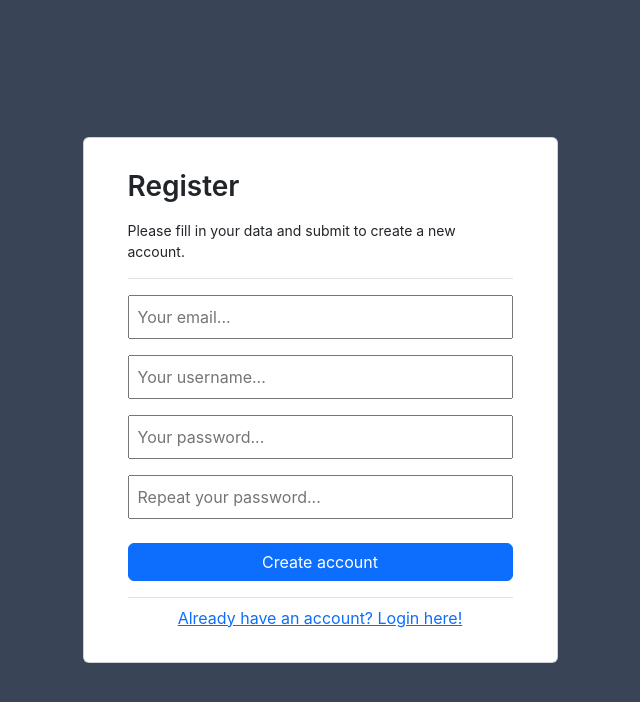
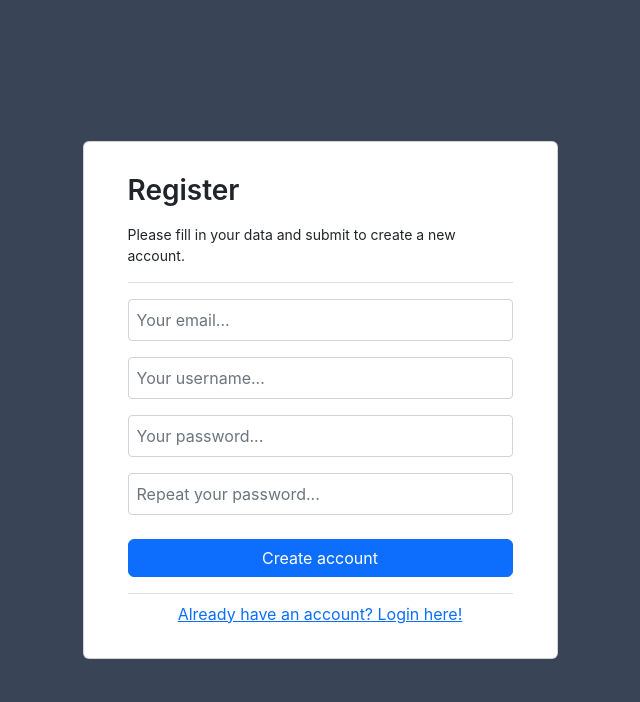
Before and after one commit to Kliszek/EGUI22L-BlogApp3-frontend, a React (Create React App) app: page /signup in a window 1280 px wide. Shown: the top 702 px of the page, without its empty margins (320-960 px from the left). Built offline with nearby package versions, Linux system fonts and the light colour scheme; the HTML template or start-up script is replaced by a standard one.

Commit message:
Added a searchbar

```diff
--- a/src/BlogsList/blogsList.tsx
+++ b/src/BlogsList/blogsList.tsx
@@ -3,22 +3,28 @@ import { Link, useNavigate } from "react-router-dom";
 import { Blog } from "../Interfaces/blog.interface";
 import useGet from "../useGet";
 import useVerifyAuth, { getUsername } from "../useVerifyAuth";
+import { ReactComponent as SearchIcon } from "../svg/search.svg";
 
 export const BlogsList = () => {
   const navigate = useNavigate();
 
   const { data: blogs, isPending, error } = useGet<Blog[]>('blogs');
   const [ hideOthersBlogs, setHideOthersBlogs ] = useState<boolean>(false);
+  const [ searchText, setSearchText ] = useState<string>('');
 
   useVerifyAuth();
 
   return (
     <div className="justify-content-center">
-      <div className="row d-flex justify-content-center mt-3 mb-5">
-        <div className="col-10 col-lg-8 d-flex justify-content-end border-1 border-bottom">
-          <div className="form-check d-flex flex-row pb-2 justify-content-center gap-2 ">
-            <input checked={hideOthersBlogs} onChange={(e)=>setHideOthersBlogs(e.target.checked)} style={{width:"1.5rem", height:"1.5rem"}} className="form-check-input" type="checkbox" id="hideOthers"/>
-            <label className="h4 form-check-label text-light" htmlFor="hideOthers">
+      <div className="row d-flex justify-content-center mt-3 mb-4 pb-2">
+        <div className="col-10 col-lg-8 d-flex justify-content-center justify-content-md-between align-items-end">
+          <div className="d-flex flex-row gap-3 align-items-center pb-2 border-bottom">
+            <input value={searchText} onChange={(e)=>setSearchText(e.target.value)} type="search" placeholder="Search blogs..." className="p-2 rounded-1 form-control" />
+            <SearchIcon className="text-light fw-bold" />
+          </div>
+          <div className="form-check d-flex flex-row pb-2 justify-content-center ps-5 pe-4 ps-md-4 pe-md-0 gap-2 border-bottom">
+            <input checked={hideOthersBlogs} onChange={(e)=>setHideOthersBlogs(e.target.checked)} style={{width:"1.1rem", height:"1.1rem"}} className="form-check-input" type="checkbox" id="hideOthers"/>
+            <label className="h5 form-check-label text-light" htmlFor="hideOthers">
               Hide others' blogs
             </label>
           </div>
@@ -28,7 +34,13 @@ export const BlogsList = () => {
       {error && <span className="text-danger my-5">{error}</span>}
       {blogs &&
         blogs.map((blog) => (<>
-          {(!hideOthersBlogs || blog.ownerId===getUsername()) && <div key={blog.id} className="row justify-content-center mb-5">
+          {(!hideOthersBlogs || blog.ownerId===getUsername()) &&
+          (
+            blog.title.toLocaleLowerCase().includes(searchText.toLocaleLowerCase()) ||
+            blog.ownerId.toLocaleLowerCase().includes(searchText.toLocaleLowerCase()) ||
+            blog.blogEntryList[0]?.content.toLocaleLowerCase().includes(searchText.toLocaleLowerCase())
+          ) &&
+          <div key={blog.id} className="row justify-content-center mb-5">
             <div className="col-10 col-lg-8 text-md-start card px-0 shadow-sm">
               <div className="card-body mx-4 m-2">
                 <div className="d-flex flex-column flex-md-row justify-content-between">
--- a/src/LoginForm/loginForm.tsx
+++ b/src/LoginForm/loginForm.tsx
@@ -46,7 +46,7 @@ export const LoginForm = () => {
               placeholder="Your username..."
               onChange={(e) => setUsername(e.target.value)}
               value={username}
-              className="mb-3 p-2"
+              className="mb-3 p-2 form-control rounded-1"
             ></input>
             <input
               required
@@ -54,7 +54,7 @@ export const LoginForm = () => {
               type="password"
               onChange={(e) => setPassword(e.target.value)}
               value={password}
-              className="mb-4 p-2"
+              className="mb-4 p-2 form-control rounded-1"
             />
             {isPending && <button className='btn btn-primary disabled'>Logging in...</button>}
             {!isPending && <button className='btn btn-primary'>Log in</button>}
--- a/src/RegisterForm/registerForm.tsx
+++ b/src/RegisterForm/registerForm.tsx
@@ -69,14 +69,14 @@ export const RegisterForm = () => {
               type="email"
               onChange={(e) => setEmail(e.target.value)}
               value={email}
-              className="mb-3 p-2"
+              className="mb-3 p-2 form-control rounded-1"
             ></input>
             <input
               required
               placeholder="Your username..."
               onChange={(e) => setUsername(e.target.value)}
               value={username}
-              className="mb-3 p-2"
+              className="mb-3 p-2 form-control rounded-1"
             ></input>
             <input
               required
@@ -84,7 +84,7 @@ export const RegisterForm = () => {
               type="password"
               onChange={(e) => setPassword(e.target.value)}
               value={password}
-              className="mb-3 p-2"
+              className="mb-3 p-2 form-control rounded-1"
             />
             <input
               required
@@ -92,7 +92,7 @@ export const RegisterForm = () => {
               type="password"
               onChange={(e) => setRPassword(e.target.value)}
               value={rPassword}
-              className="mb-4 p-2"
+              className="mb-4 p-2 form-control rounded-1"
             />
             {isPending && <button className='btn btn-primary disabled'>Loading...</button>}
             {!isPending && <button className='btn btn-primary'>Create account</button>}
```
Also changed, not shown: src/svg/search.svg (added).
